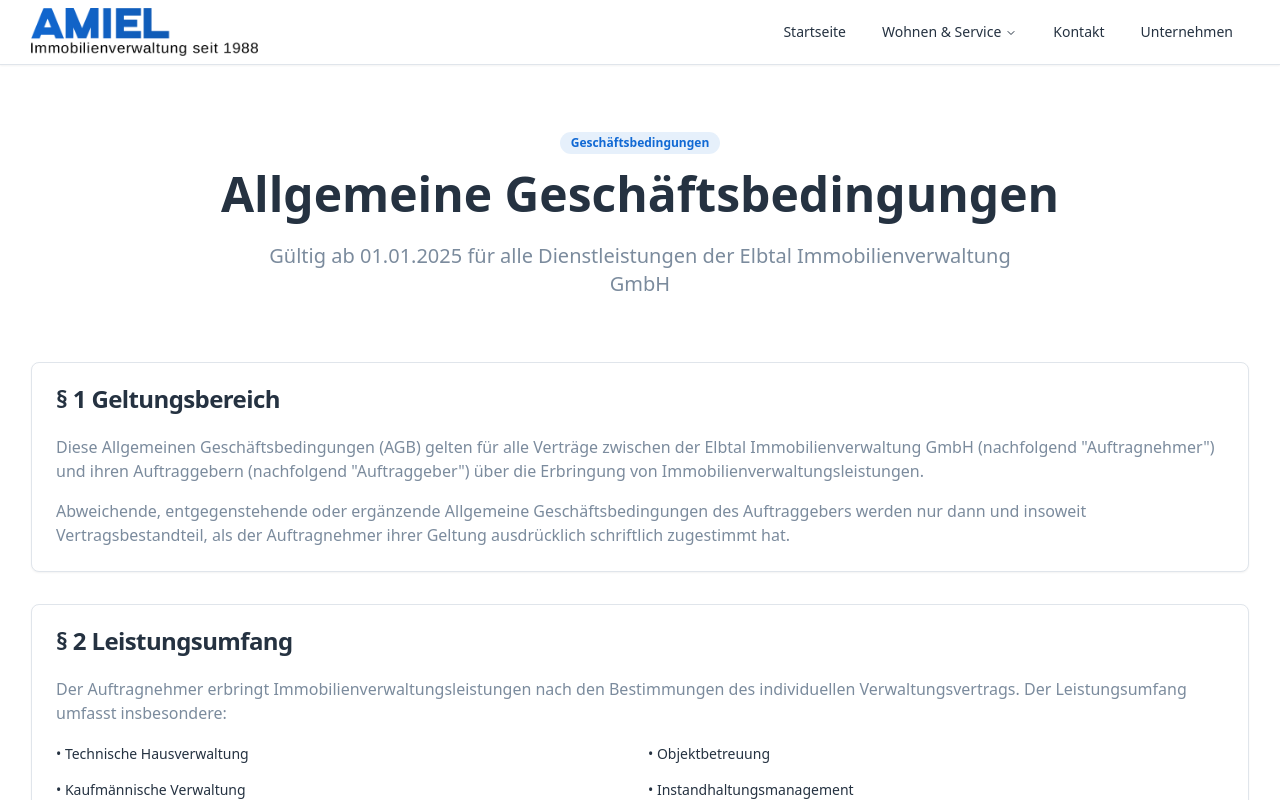
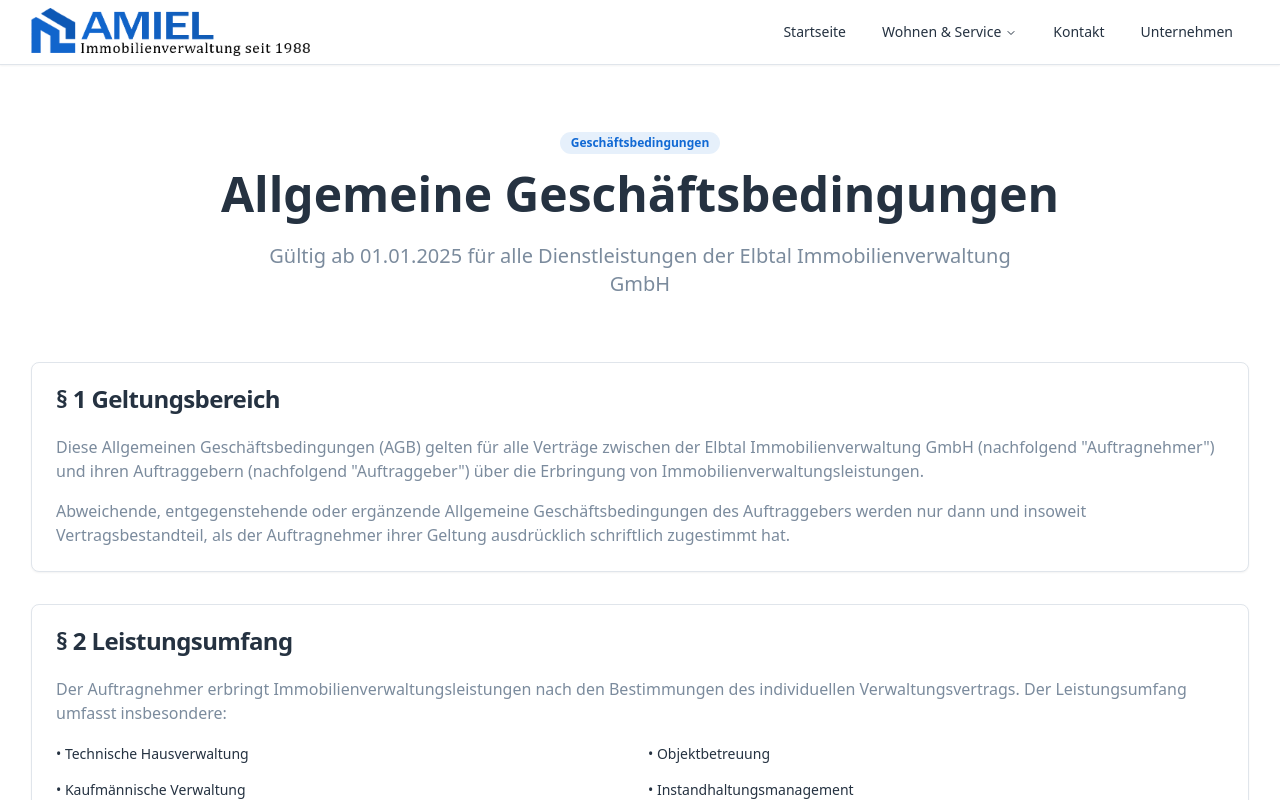
Before and after one commit to tc0666/elbtal-wohnen, a React (Vite) app: page /agb in a window 1280 px wide. Shown: the top 800 px of the page. Built offline with nearby package versions, Linux system fonts and the light colour scheme.

Commit message:
Replace header and footer logo
Replaced the current header and footer logo with the provided image `logo-3.png`.

```diff
--- a/src/components/Footer.tsx
+++ b/src/components/Footer.tsx
@@ -9,7 +9,7 @@ export const Footer = () => {
           <div className="space-y-4">
             <div>
               <img
-                src="/lovable-uploads/a7735ad6-ddd2-4f51-a31e-f2247aeeb345.png"
+                src="/lovable-uploads/f4bd2064-0f8f-4de3-9863-bc4d9797aa3f.png"
                 alt="AMIEL - Immobilienverwaltung seit 1988"
                 className="h-16 w-auto mb-2"
               />
--- a/src/components/Header.tsx
+++ b/src/components/Header.tsx
@@ -22,7 +22,7 @@ export const Header = () => {
           <div className="flex items-center">
             <Link to="/" className="block">
               <img
-                src="/lovable-uploads/a7735ad6-ddd2-4f51-a31e-f2247aeeb345.png"
+                src="/lovable-uploads/f4bd2064-0f8f-4de3-9863-bc4d9797aa3f.png"
                 alt="AMIEL - Immobilienverwaltung seit 1988"
                 className="h-12 w-auto lg:h-12 md:h-10 h-8"
               />
```
Also changed, not shown: public/lovable-uploads/f4bd2064-0f8f-4de3-9863-bc4d9797aa3f.png (added).
